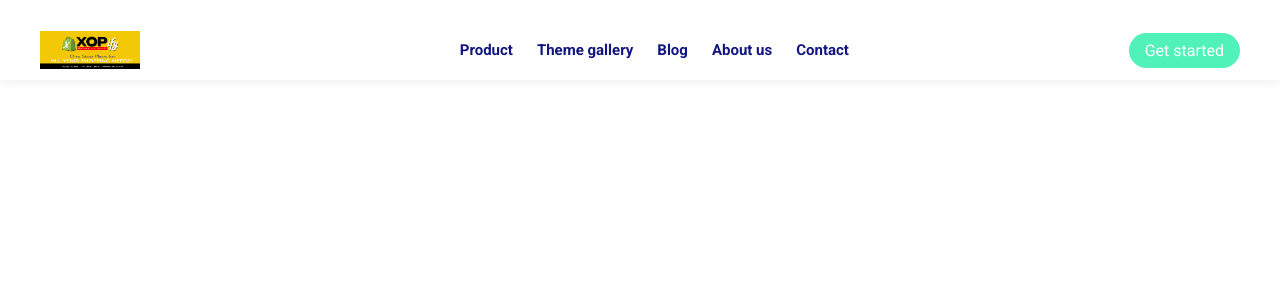
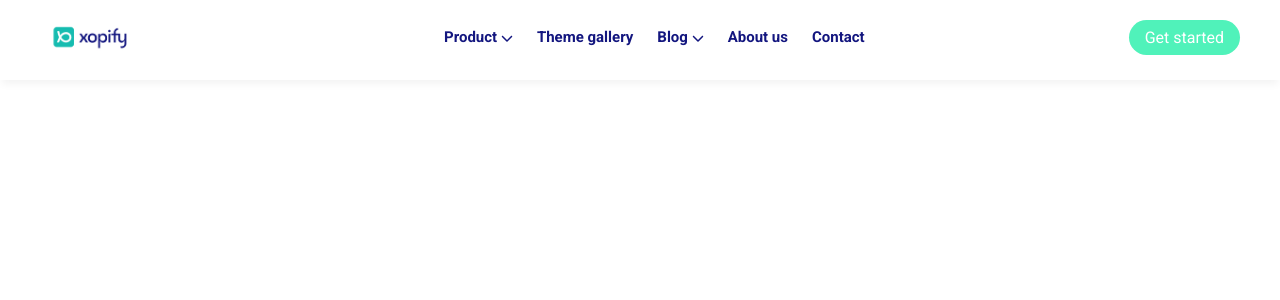
Before and after one commit to dttha/Single-page, a Next.js app: page /components/Header in a window 1280 px wide. Shown: the top 300 px of the page. Built offline with nearby package versions, Linux system fonts and the light colour scheme.

Commit message:
responsive header

```diff
--- a/pages/_app.tsx
+++ b/pages/_app.tsx
@@ -3,7 +3,6 @@ import '../styles/globals.css'
 import { config } from '@fortawesome/fontawesome-svg-core'
 import '@fortawesome/fontawesome-svg-core/styles.css'
 config.autoAddCss = false
-// import '@fortawesome/fontawesome-svg-core/styles.css'
 
 function MyApp({ Component, pageProps }: AppProps) {
   return <>
--- a/pages/components/Footer/index.tsx
+++ b/pages/components/Footer/index.tsx
@@ -3,7 +3,7 @@ import styles from '../../../styles/Footer.module.css'
 import { FontAwesomeIcon } from '@fortawesome/react-fontawesome'
 import { faFacebook, faTwitter } from '@fortawesome/free-brands-svg-icons'
 import Image from 'next/image'
-import img from '../../../public/download.png'
+import img from '../../../public/logo.png'
 
 export default function Footer() {
     return (
@@ -17,14 +17,14 @@ export default function Footer() {
                                 <span className={styles.fontGreen}> Branded eCommerce Experience</span>
                                 <span className={styles.fontWhite}> today with Xopify!</span>
                             </div>
-                                <div className= {"button " + styles.button_footer } >Get started</div>
+                            <div className={"button " + styles.button_footer} >Get started</div>
                         </div>
                     </div>
                 </div>
             </div>
             <div className={"flex justify-content-between container mt-5"}>
                 <div>
-                    <Image alt='logo' className={styles.logo} src={img} width={'100%'} />
+                    <Image alt='logo' className={styles.logo} src={img} width="100" height="40" />
                 </div>
                 <div className={styles.footer_content}>
                     <div className={styles.grid_container}>
--- a/pages/components/Header/index.tsx
+++ b/pages/components/Header/index.tsx
@@ -2,9 +2,9 @@ import Link from 'next/link'
 import React, { useEffect } from 'react'
 import styles from '../../../styles/Header.module.css'
 import Image from 'next/image'
-import img from '../../../public/download.png'
+import img from '../../../public/logo.png'
 import { FontAwesomeIcon } from '@fortawesome/react-fontawesome'
-import { faBars } from '@fortawesome/free-solid-svg-icons'
+import { faBars, faChevronDown } from '@fortawesome/free-solid-svg-icons'
 
 export default function Header() {
     useEffect(() => {
@@ -18,23 +18,49 @@ export default function Header() {
         <div className={styles.header}>
             <div className={"container flex justify-content-between align-items-center "}>
                 <div className='flex'>
-                <button id="btn-menu" className={styles.btn_menu}>
-                    <FontAwesomeIcon className={styles.font_icon} icon={faBars} />
-                </button>
-                <Image className={styles.logo} src={img} alt="logo" width={'100%'} height={'100%'} />
+                    <button id="btn-menu" className={styles.btn_menu}>
+                        <FontAwesomeIcon className={styles.font_icon} icon={faBars} style={{ fontSize: 20 }} />
+                    </button>
+                    <Image className={styles.logo} src={img} alt="logo" width="100" height="40" />
                 </div>
                 <ul className={'flex ' + styles.menu} id="menu">
-                    <li className={styles.active}>
-                        <Link href=''>Product</Link>
+                    <div className={styles.dropdown}>
+                        <li className={styles.dropbtn + " " + styles.menu_item}>
+                            <Link href=''>Product</Link>
+                            &nbsp;
+                            <FontAwesomeIcon className={styles.font_icon} icon={faChevronDown} />
+                            <ul className={styles.dropdown_content}>
+                                <li className={styles.dropdown_item}><Link href="#">A</Link></li>
+                                <li className={styles.dropdown_item}><Link href="#">B</Link></li>
+                                <li className={styles.dropdown_item}><Link href="#">C</Link></li>
+                            </ul>
+                        </li>
+                    </div>
+                    <li className={styles.menu_item}>
+                        <Link href=''>Theme gallery</Link>
                     </li>
-                    <li className={styles.active+" "+styles.menu_item_link}><Link href=''>Theme gallery</Link></li>
-                    <li className={styles.active}><Link href=''>Blog</Link></li>
-                    <li className={styles.active}><Link href=''>About us</Link></li>
-                    <li className={styles.active}><Link href=''>Contact</Link></li>
+                    <div className={styles.dropdown}>
+                        <li className={styles.dropbtn + " " + styles.menu_item}>
+                            <Link href=''>Blog</Link>
+                            &nbsp;
+                            <FontAwesomeIcon className={styles.font_icon} icon={faChevronDown} />
+                            <ul className={styles.dropdown_content}>
+                                <li className={styles.dropdown_item}><Link href="#">A</Link></li>
+                                <li className={styles.dropdown_item}><Link href="#">B</Link></li>
+                                <li className={styles.dropdown_item}><Link href="#">C</Link></li>
+                            </ul>
+                        </li>
+                    </div>
+                    <li className={styles.menu_item}>
+                        <Link href=''>About us</Link>
+                    </li>
+                    <li className={styles.menu_item}>
+                        <Link href=''>Contact</Link>
+                    </li>
                 </ul>
-                <div className={"button "+ styles.button_header}>Get started</div>
-                </div>
-                <div>
+                <div className={"button " + styles.button_header}>Get started</div>
+            </div>
+            <div>
             </div>
         </div>
     )
--- a/styles/Header.module.css
+++ b/styles/Header.module.css
@@ -16,7 +16,7 @@
   transition: 0s;
 }
 
-.menu li {
+.menu .menu_item {
   display: inline-block;
   border-radius: 5px;
   font-size: 15px;
@@ -27,8 +27,8 @@
   font-family: "Roboto", sans-serif;
 }
 
-.menu li .active,
-.menu li :hover {
+.menu,
+.menu .menu_item :hover {
   color: #575bda;
 }
 
@@ -38,15 +38,18 @@
 
 .btn_menu {
   display: none;
+  background: transparent;
+  border: none;
+  color: #50f2ba;
+}
+
+.font_icon {
+  font-size: 12px;
 }
 
 @media (max-width: 900px) {
   .btn_menu {
     display: block;
-    background: transparent;
-    border: none;
-    color: #50f2ba;
-    font-size: 30px;
   }
   .menu {
     display: none;
@@ -79,3 +82,50 @@
     height: 30vh;
   }
 }
+.dropdown {
+  position: relative;
+  display: inline-block;
+}
+
+.dropbtn {
+  color: #13167f;
+  font-weight: bold;
+  padding: 16px;
+  font-size: 16px;
+  border: none;
+  cursor: pointer;
+}
+
+.dropdown_content {
+  display: none;
+  position: absolute;
+  background-color: #fff;
+  min-width: 160px;
+  box-shadow: 0px 8px 16px 0px rgba(0, 0, 0, 0.2);
+  padding: 12px 16px;
+  z-index: 1;
+}
+
+.menu li:hover .dropdown-content {
+  display: block;
+}
+
+.dropdown_content .dropdown_item {
+  /* color: black; */
+  padding: 10px 4px;
+  text-decoration: none;
+  display: block;
+}
+
+.dropdown_item:not(:last-child) {
+  border-bottom: 1px solid #00000020;
+}
+
+.dropdown-content .dropdown_item:hover {
+  background-color: #fff;
+  color: #13167f;
+}
+
+.dropdown:hover .dropdown_content {
+  display: block;
+}
--- a/styles/globals.css
+++ b/styles/globals.css
@@ -13,6 +13,7 @@ a {
 
 * {
   box-sizing: border-box;
+  list-style: none;
 }
 
 .container {
@@ -38,6 +39,7 @@ a {
 @media (max-width: 992px) {
   .container {
     width: 750px;
+    height: 100%;
     max-width: 100%;
     margin: 0 auto;
   }
@@ -75,6 +77,7 @@ a {
   border-radius: 99px;
   padding: 8px 16px;
   max-width: 114px;
+  cursor: pointer;
 }
 
 .mt-5 {
```
Also changed, not shown: public/logo.png (added).
